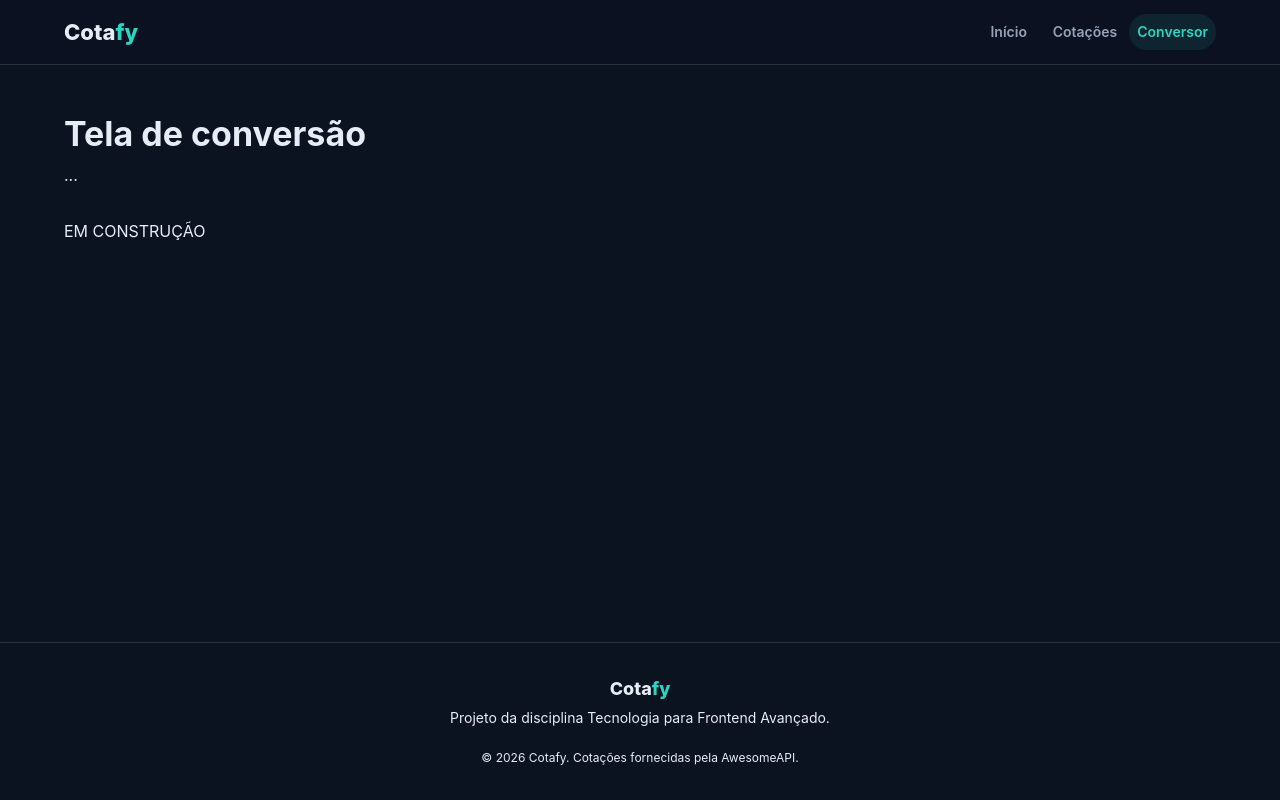
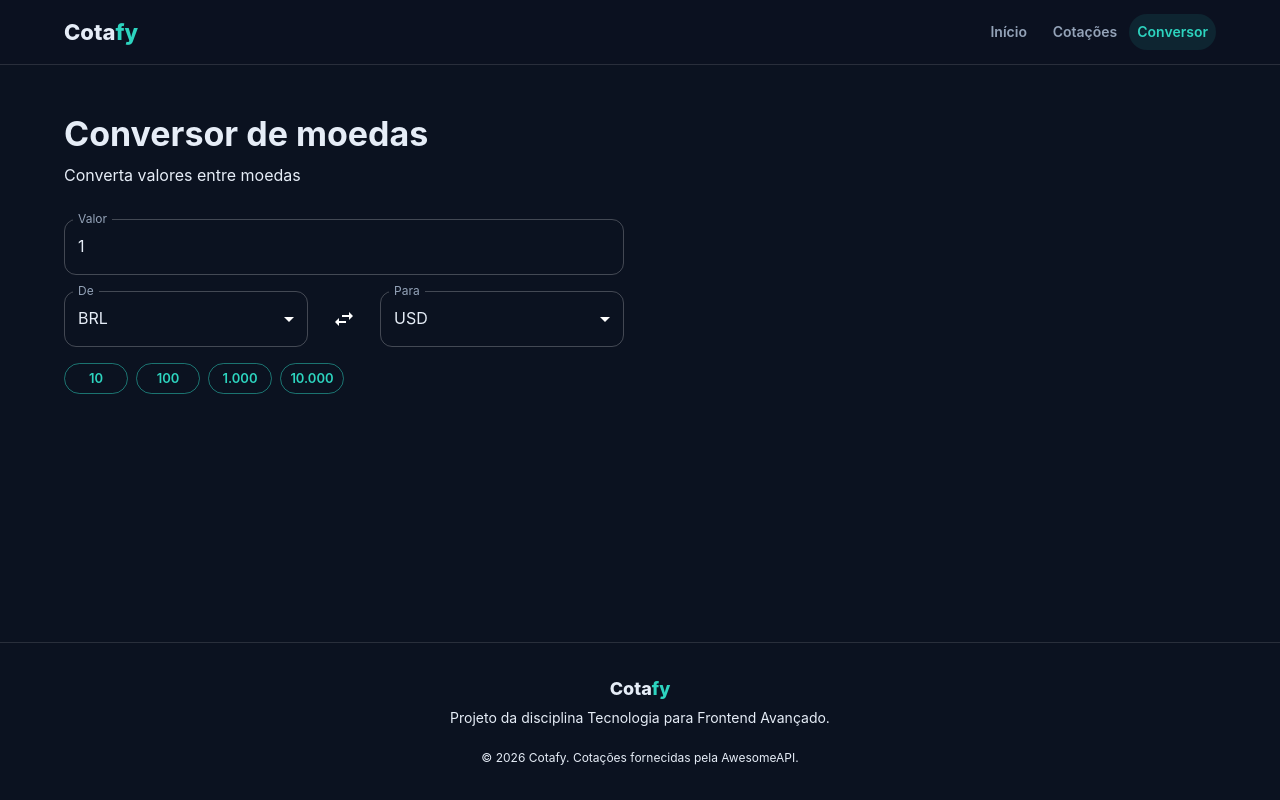
Before and after one commit to MsLVictor/cotafy, a React (Vite) app in the folder cotafy/: page /conversor in a window 1280 px wide. Built offline with nearby package versions, Linux system fonts and the light colour scheme.

Commit message:
feat/hrasam-hussem: cria formulário do conversor (#24)

```diff
--- a/cotafy/src/pages/ConverterPage.tsx
+++ b/cotafy/src/pages/ConverterPage.tsx
@@ -1,10 +1,81 @@
-import { Typography } from "@mui/material";
+import { useState } from "react";
+import { Button, IconButton, MenuItem, Stack, TextField } from "@mui/material";
+import SwapHorizIcon from "@mui/icons-material/SwapHoriz";
 import PageContainer from "../components/common/PageContainer";
 
+const MOEDAS = ["BRL", "USD", "EUR", "GBP", "ARS", "BTC"] as const
+const ATALHOS = [10, 100, 1000, 10000]
+
+type Moeda = (typeof MOEDAS)[number]
+
 function ConverterPage(){
+    const [valor, setValor] = useState("1")
+    const [de, setDe] = useState<Moeda>("BRL")
+    const [para, setPara] = useState<Moeda>("USD")
+
+    function inverter() {
+        setDe(para)
+        setPara(de)
+    }
+
     return (
-        <PageContainer title="Tela de conversão" subtitle="...">
-            <Typography color="text.secondary">EM CONSTRUÇÃO</Typography>
+        <PageContainer title="Conversor de moedas" subtitle="Converta valores entre moedas">
+            <Stack spacing={2} sx={{ maxWidth: 560 }}>
+                <TextField
+                    label="Valor"
+                    value={valor}
+                    onChange={(event) => setValor(event.target.value)}
+                    inputMode="decimal"
+                    fullWidth
+                />
+                <Stack direction={{ xs: "column", sm: "row" }} spacing={2}>
+                    <TextField
+                        select
+                        label="De"
+                        value={de}
+                        onChange={(event) => setDe(event.target.value as Moeda)}
+                        sx={{ flex: 1 }}
+                    >
+                        {MOEDAS.map((moeda) => (
+                        <MenuItem key={moeda} value={moeda}>
+                            {moeda}
+                        </MenuItem>
+                        ))}
+                    </TextField>
+                    <IconButton
+                        aria-label="Inverter moedas"
+                        onClick={inverter}
+                        sx={{ alignSelf: "center" }}
+                    >
+                        <SwapHorizIcon />
+                    </IconButton>
+                    <TextField
+                        select
+                        label="Para"
+                        value={para}
+                        onChange={(event) => setPara(event.target.value as Moeda)}
+                        sx={{ flex: 1 }}
+                    >
+                        {MOEDAS.map((moeda) => (
+                        <MenuItem key={moeda} value={moeda}>
+                            {moeda}
+                        </MenuItem>
+                        ))}
+                    </TextField>
+                </Stack>
+                <Stack direction="row" spacing={1} useFlexGap sx={{ flexWrap: "wrap" }}>
+                    {ATALHOS.map((atalho) => (
+                        <Button
+                        key={atalho}
+                        variant="outlined"
+                        size="small"
+                        onClick={() => setValor(String(atalho))}
+                        >
+                        {atalho.toLocaleString("pt-BR")}
+                        </Button>
+                    ))}
+                </Stack>
+            </Stack>
         </PageContainer>
     )
 }
```
